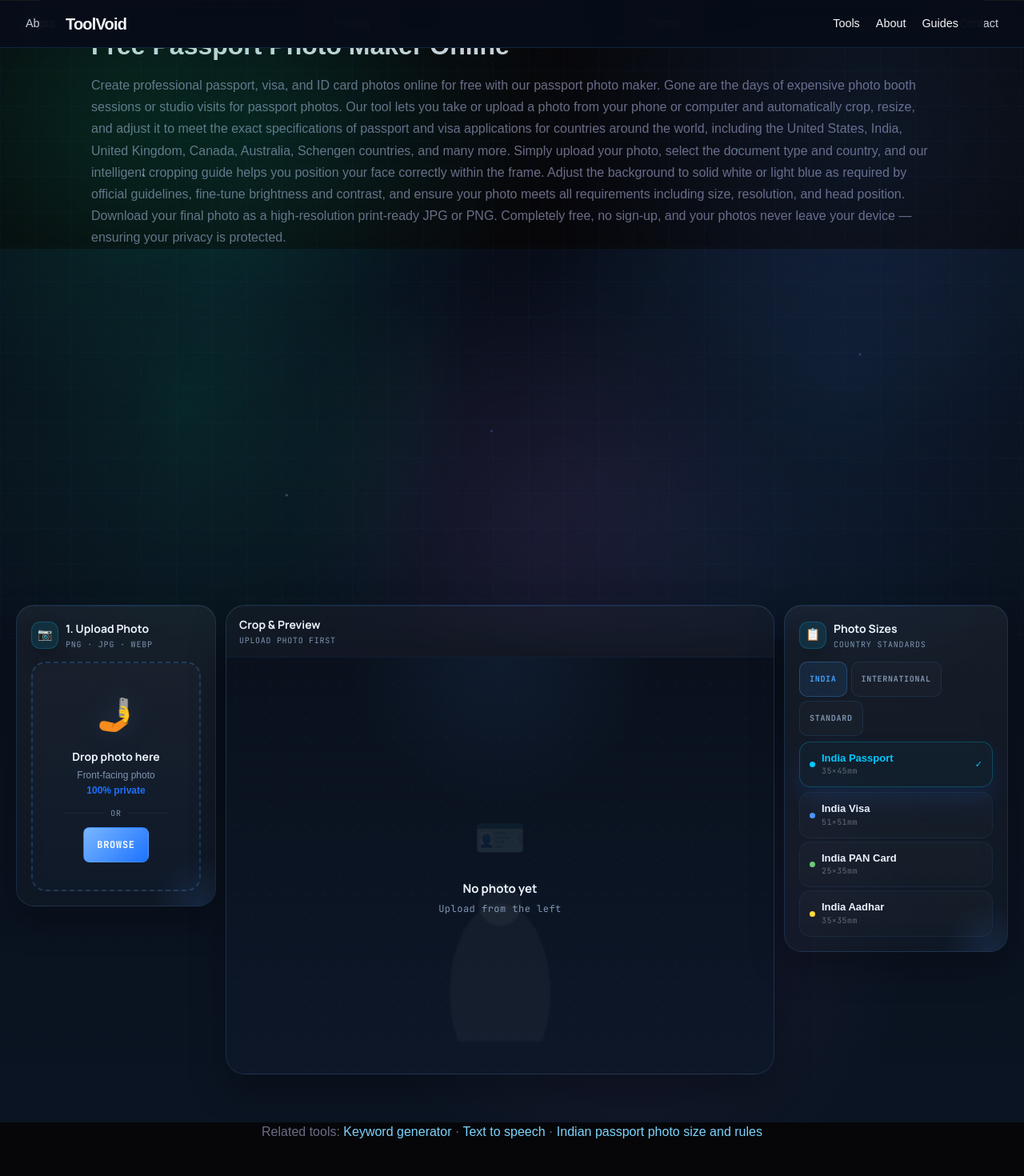
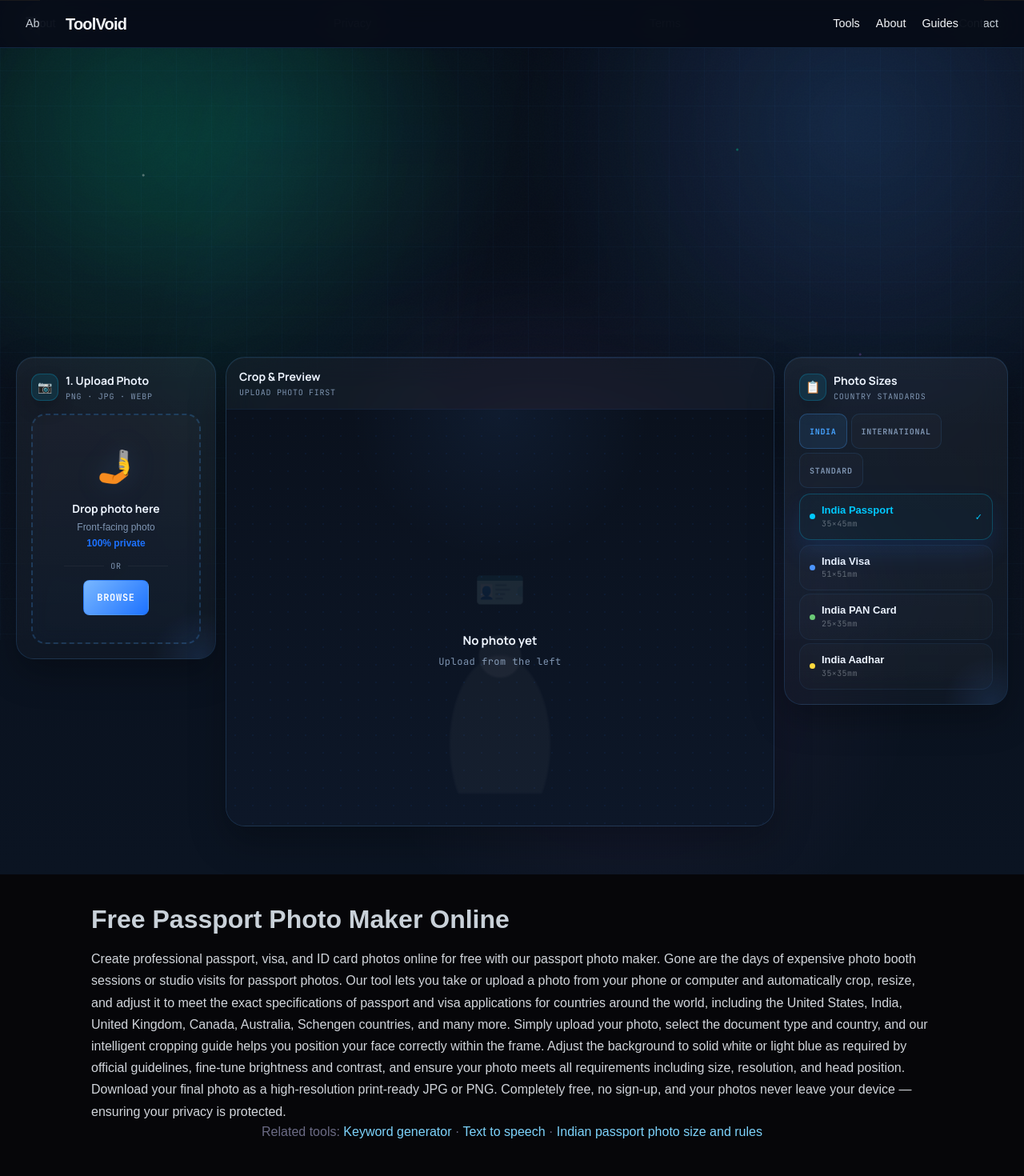
Before and after one commit to toolvoid/toolvoid, a Next.js app: page /passport in a window 1280 px wide. Shown: the top 1470 px of the page at 80% size. Built offline with nearby package versions, Linux system fonts and the light colour scheme.

Commit message:
Move passport intro below photo tool

```diff
--- a/app/passport/page.js
+++ b/app/passport/page.js
@@ -17,13 +17,13 @@ export const metadata = {
 export default function Page() {
   return (
     <>
+      <PassportClient />
       <div style={{maxWidth: 1100, margin: '0 auto', padding: '2rem 1.5rem 0'}}>
         <h1 style={{fontSize: '2rem', fontWeight: 800, marginBottom: '0.75rem'}}>Free Passport Photo Maker Online</h1>
-        <p style={{color: '#6b6b85', lineHeight: 1.7, fontSize: '1rem'}}>
+        <p style={{color: '#d1d5db', lineHeight: 1.7, fontSize: '1rem'}}>
           Create professional passport, visa, and ID card photos online for free with our passport photo maker. Gone are the days of expensive photo booth sessions or studio visits for passport photos. Our tool lets you take or upload a photo from your phone or computer and automatically crop, resize, and adjust it to meet the exact specifications of passport and visa applications for countries around the world, including the United States, India, United Kingdom, Canada, Australia, Schengen countries, and many more. Simply upload your photo, select the document type and country, and our intelligent cropping guide helps you position your face correctly within the frame. Adjust the background to solid white or light blue as required by official guidelines, fine-tune brightness and contrast, and ensure your photo meets all requirements including size, resolution, and head position. Download your final photo as a high-resolution print-ready JPG or PNG. Completely free, no sign-up, and your photos never leave your device — ensuring your privacy is protected.
         </p>
       </div>
-      <PassportClient />
       <div style={{ maxWidth: 1100, margin: '0 auto', padding: '0 1.5rem 1.25rem', color: '#6b6b85' }}>
         Related tools: <a href="/keyword" style={{ color: '#7dd3fc' }}>Keyword generator</a> · <a href="/tts" style={{ color: '#7dd3fc' }}>Text to speech</a> · <a href="/guides/passport-photo-size-india" style={{ color: '#7dd3fc' }}>Indian passport photo size and rules</a>
       </div>
```
